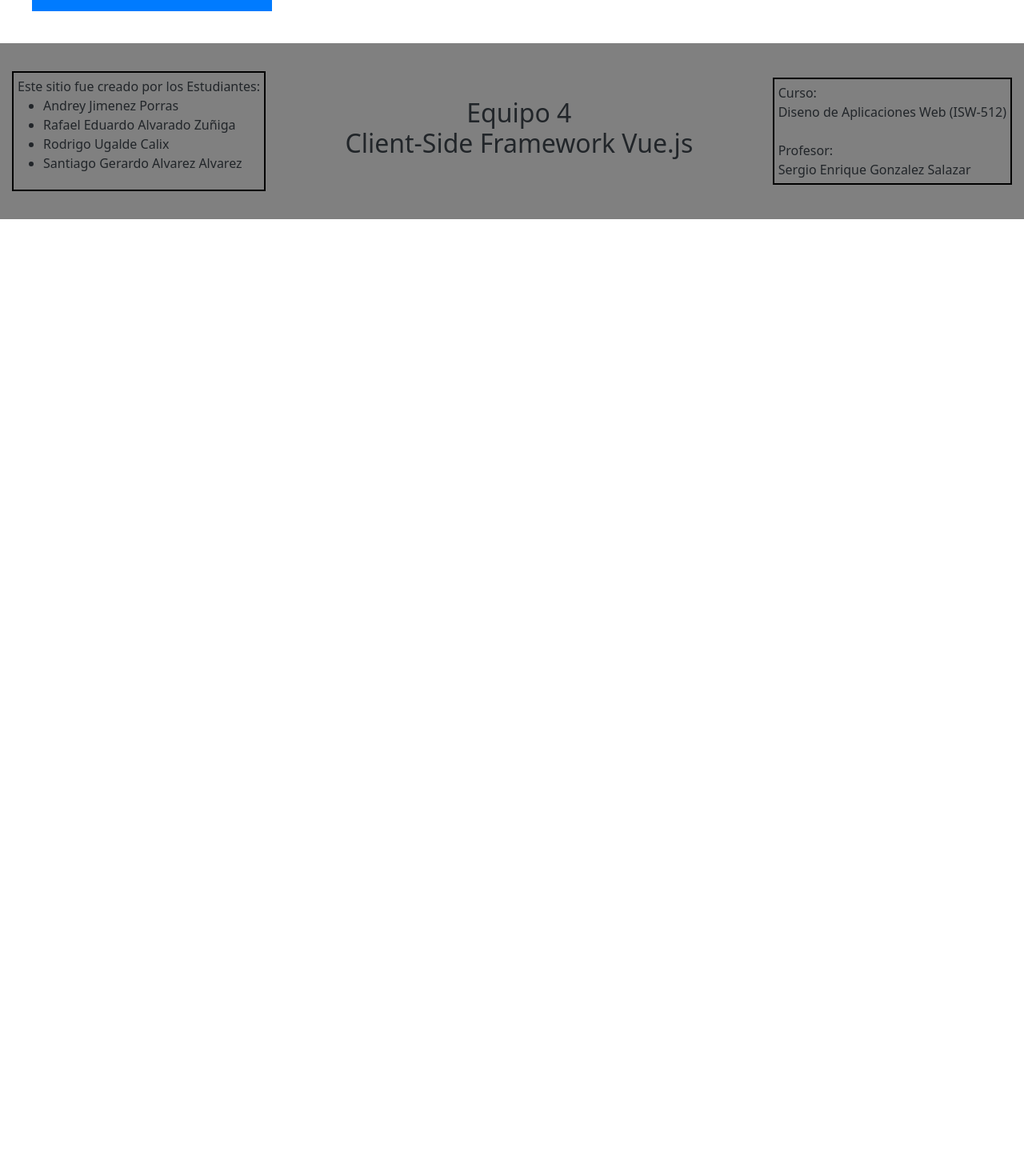
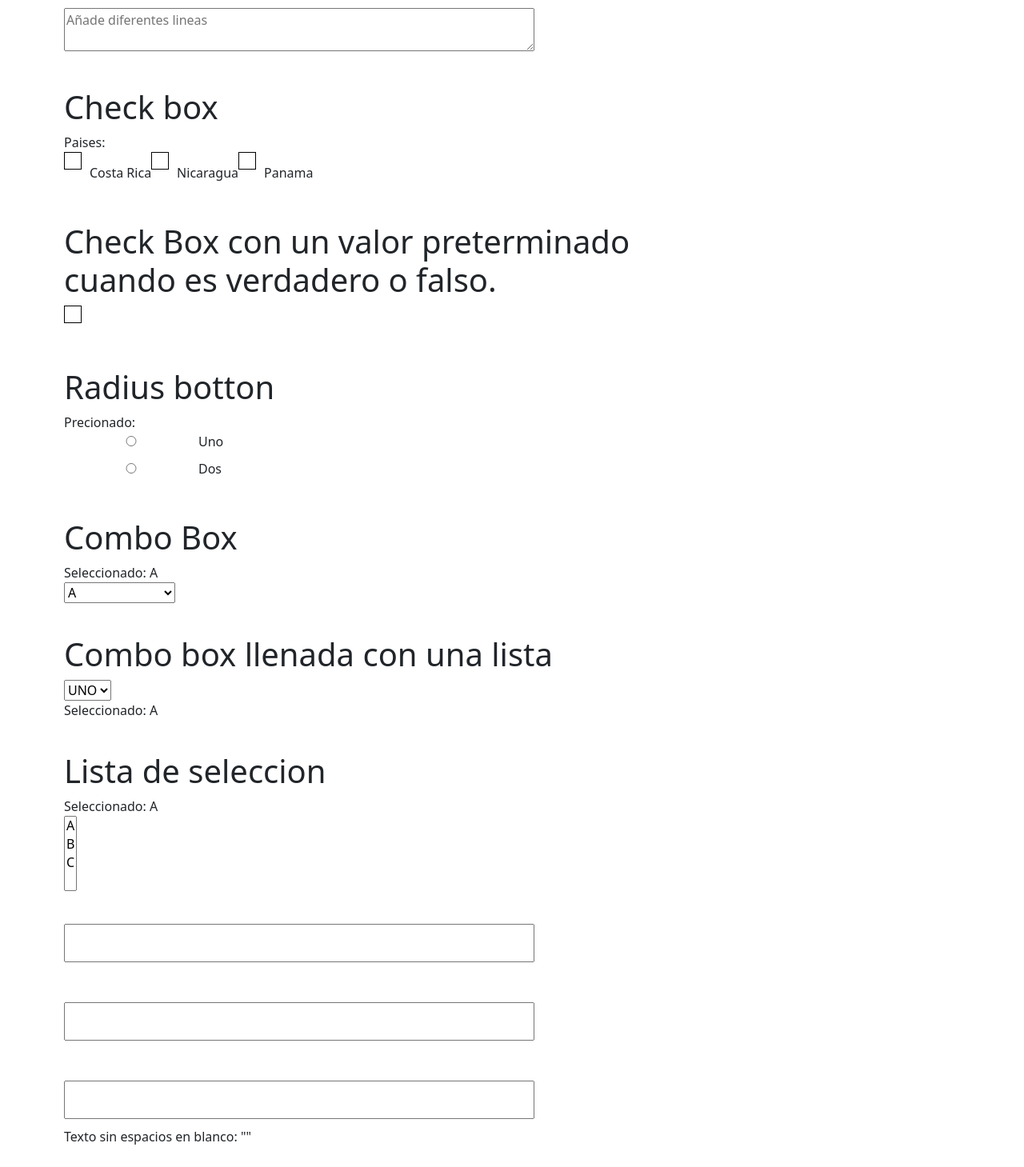
Before and after one commit to Baka69420/Grupo4-DesarrolloWeb, a Vue app in the folder Vuejs-Project/: page /form-input-bindings in a window 1280 px wide. Shown: the part 491-1950 px from the top of the page at 80% size. Before the commit the page ends 800 px from the top, so only its background shows below. Built offline with nearby package versions, Linux system fonts and the light colour scheme.

Commit message:
Segunda Parte

```diff
--- a/Vuejs-Project/src/components/SintaxisBasica/FormInputBindings/FormInputBindings.vue
+++ b/Vuejs-Project/src/components/SintaxisBasica/FormInputBindings/FormInputBindings.vue
@@ -1,4 +1,92 @@
 <template>
+    <div class="ejemplos">
+        <h1>Texto</h1>
+        <p>El mensaje es: {{ message }}</p>
+        <input v-model="message" placeholder="Añade un texto" />
+    </div>
+
+    <div class="ejemplos">
+        <h1>Text Area</h1>
+        <span>Texto de varias lineas:</span>
+        <p style="white-space: pre-line;">{{ message }}</p>
+        <textarea class="textarea" v-model="message" placeholder="Añade diferentes lineas"></textarea>
+    </div>
+
+    <div class="ejemplos">
+        <h1>Check box</h1>
+        <div>Paises: {{ checkedNames }}</div>
+
+        <input type="checkbox" class="paises" value="costarica" v-model="checkedNames">
+        <label class="paisesnombre" for="costarica">Costa Rica</label>
+
+        <input type="checkbox" class="paises" value="nicaragua" v-model="checkedNames">
+        <label class="paisesnombre" for="nicaragua">Nicaragua</label>
+
+        <input type="checkbox" class="paises" value="panama" v-model="checkedNames">
+        <label class="paisesnombre" for="panama">Panama</label>
+    </div>
+    <div class="ejemplos">
+        <h1>Check Box con un valor preterminado cuando es verdadero o falso.</h1>
+
+        <input type="checkbox" v-model="toggle" true-value="yes" false-value="no" />
+
+    </div>
+
+    <div class="ejemplos">
+        <h1>Radius botton</h1>
+        <div>Precionado: {{ picked }}</div>
+
+        <input type="radio" class="radio" value="Uno"  v-model="picked"  />
+        <label class="label" for="uno">Uno</label>
+        <input type="radio" class="radio" value="Dos" v-model="picked" />
+        <label class="label" for="dos">Dos</label>
+    </div>
+    <div class="ejemplos">
+        <h1>Combo Box</h1>
+        <div>Seleccionado: {{ selected }}</div>
+        <select v-model="selected">
+            <option disabled value="">Seleccione uno:</option>
+            <option>A</option>
+            <option>B</option>
+            <option>C</option>
+        </select>
+    </div>
+    <div class="ejemplos">
+        <h1>Combo box llenada con una lista</h1>
+        <select v-model="selected">
+            <option v-for="option in options" :value="option.value">
+                {{ option.text }}
+            </option>
+        </select>
+        <div>Seleccionado: {{ selected }}</div>
+    </div>
+
+    <div class="ejemplos">
+        <h1>Lista de seleccion</h1>
+        <div>Seleccionado: {{ selected }}</div>
+        <select v-model="selected" multiple>
+            <option>A</option>
+            <option>B</option>
+            <option>C</option>
+        </select>
+    </div>
+
+
+    <div class="ejemplos">
+
+        <input v-model.lazy="msg" />
+    </div>
+
+    <div class="ejemplos">
+        <input v-model.number="age" />
+    </div>
+    <div class="ejemplos">
+        <input v-model.trim="msg"  @input="onInputChange"/>
+        <p>Texto sin espacios en blanco: "{{ trimmedMsg }}"</p>
+    </div>
+    <div class="ejemplos">
+
+    </div>
     <div>
         <h1>Formulario</h1>
     </div>
@@ -7,24 +95,35 @@
         <input type="email" v-model="correo" placeholder="Ingrese su correo electrónico">
         <input type="password" v-model="contrasena" placeholder="Ingrese su contraseña">
         <input type="number" v-model="edad" placeholder="Ingrese su edad">
+
+    </div>
     <label>
             <input type="checkbox" v-model="isChecked">
 
             <a href="#terminos" target="_blank">Acepto los Términos y Condiciones</a>
         </label>
         <button @click="enviarFormulario">Enviar</button>
-  </div>
 </template>
 
 <script>
 export default {
+
     data() {
         return {
+
             nombre: '',
             correo: '',
             contrasena: '',
             edad: null,
-      aceptoTerminos: false
+            aceptoTerminos: false,
+            selected: 'A',
+            options: [
+                { text: 'UNO', value: 'A' },
+                { text: 'DOS', value: 'B' },
+                { text: 'TRES', value: 'C' }
+            ],
+            msg: "",
+        trimmedMsg: ""
         };
     },
     methods: {
@@ -36,13 +135,47 @@
             console.log('Contraseña:', this.contrasena);
             console.log('Edad:', this.edad);
             console.log('Acepto términos:', this.aceptoTerminos);
+
+        },
+        onInputChange() {
+                this.trimmedMsg = this.msg.replace(/\s+/g, ""); // Eliminar espacios en blanco
             }
     }
+
 }
+
+
+
+
+
+
 </script>
 
 <style>
+.ejemplos {
+    margin: 40px;
+    width: 70%;
+}
 
+.textarea {
+    width: 70%;
+}
+.radio{
+    width: 20%;
+}
+.label{
+    width: 80%;
+    padding-right: 100px;
+}
+.paises{
+    width: 15%;
+    margin-right: 10px;
+}
+.paisesnombre{
+
+text-align: right;
+
+}
 
 /* Estilos para los campos de entrada */
 div input {
@@ -66,12 +199,12 @@
     background-color: #f8f8f8;
     cursor: not-allowed;
 }
-#check{
+
+#check {
     float: left;
 }
-#terminos{
-    float: left;
-}
+
+
 label {
     display: flex;
     align-items: center;
@@ -85,6 +218,7 @@
 }
 
 a:hover {
+    text-decoration: none;
     text-decoration: underline;
 }
 
@@ -98,7 +232,7 @@
 }
 
 input[type="checkbox"]:checked {
-  background-color: #007bff;
+    background-color: green;
     border-color: #007bff;
 }
 
```
Lines whose indentation alone changed are shown as unchanged.
